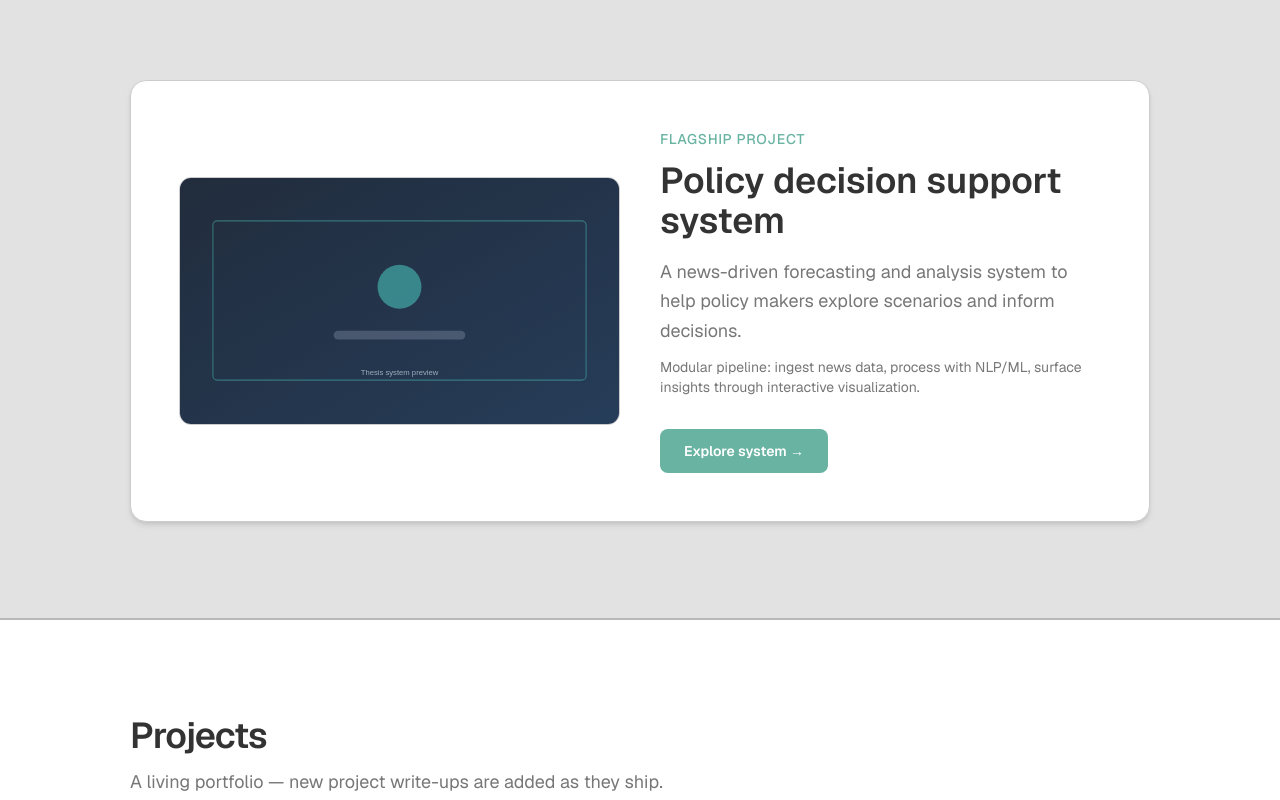
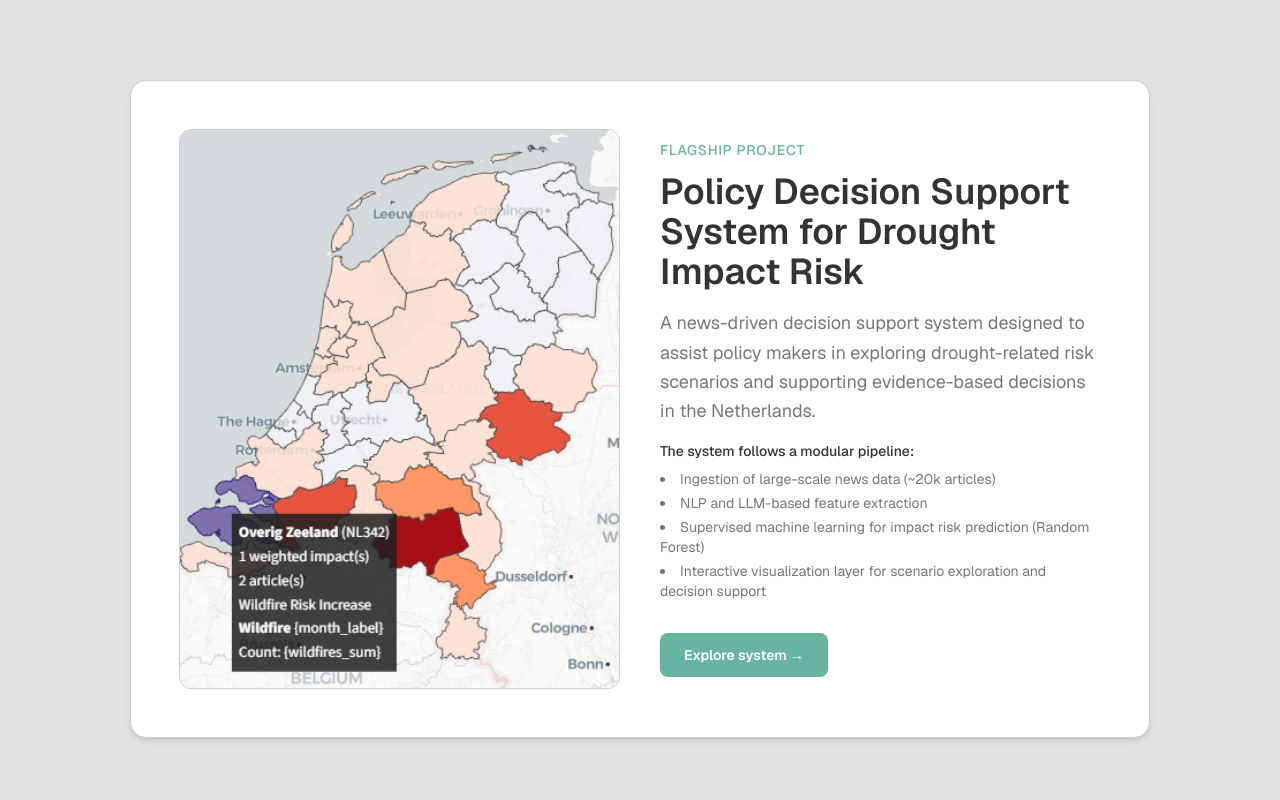
Before and after one commit to vandenHoeven/portfolio, a Next.js app: page / in a window 1280 px wide. Shown: the part 1820-2620 px from the top of the page. Built offline with nearby package versions, Linux system fonts and the light colour scheme.

Commit message:
added pics to projects cards

```diff
--- a/app/thesis/components/Overview.tsx
+++ b/app/thesis/components/Overview.tsx
@@ -13,7 +13,12 @@ export default function Overview() {
 
       <p className="text-lg text-text-muted mb-3">{thesisVision.visionLine}</p>
 
-      <p className="text-base text-text-muted/80">{thesisVision.technicalLine}</p>
+      <p className="text-base font-medium text-text-primary">{thesisVision.pipelineIntro}</p>
+      <ul className="mt-2 list-inside list-disc space-y-1 text-base text-text-muted/80">
+        {thesisVision.pipelineSteps.map((step) => (
+          <li key={step}>{step}</li>
+        ))}
+      </ul>
     </section>
   );
 }
--- a/components/sections/FlagshipSpotlight.tsx
+++ b/components/sections/FlagshipSpotlight.tsx
@@ -9,24 +9,33 @@ export default function FlagshipSpotlight() {
   return (
     <section className="py-24">
       <div className="grid items-center gap-10 rounded-2xl border border-border bg-white p-8 shadow-md md:grid-cols-2 md:p-12">
-        <div className="relative aspect-video overflow-hidden rounded-xl border border-border bg-white">
+        <div className="overflow-hidden rounded-xl border border-border bg-white">
           {flagship?.image && (
             <Image
               src={flagship.image}
               alt={flagship.title}
-              fill
-              className="object-cover opacity-90"
+              width={800}
+              height={1000}
+              className="h-auto w-full"
+              priority
             />
           )}
         </div>
 
         <div>
-          <p className="text-sm font-medium uppercase tracking-wider text-accent">Flagship project</p>
+          <p className="text-sm font-medium uppercase tracking-wider text-accent">
+            {thesisVision.label}
+          </p>
           <h2 className="mt-3 text-3xl font-semibold text-text-primary md:text-4xl">
             {thesisVision.headline}
           </h2>
           <p className="mt-4 text-lg leading-relaxed text-text-muted">{thesisVision.visionLine}</p>
-          <p className="mt-3 text-sm text-text-muted">{thesisVision.technicalLine}</p>
+          <p className="mt-4 text-sm font-medium text-text-primary">{thesisVision.pipelineIntro}</p>
+          <ul className="mt-2 list-inside list-disc space-y-1 text-sm text-text-muted">
+            {thesisVision.pipelineSteps.map((step) => (
+              <li key={step}>{step}</li>
+            ))}
+          </ul>
           <Link
             href="/thesis#demo"
             className="mt-8 inline-flex items-center gap-2 rounded-lg bg-accent px-6 py-3 text-sm font-semibold text-white transition-opacity hover:opacity-90"
--- a/components/ui/ProjectCard.tsx
+++ b/components/ui/ProjectCard.tsx
@@ -9,13 +9,17 @@ type ProjectCardProps = {
 export default function ProjectCard({ project }: ProjectCardProps) {
   const inner = (
     <>
-      <div className="relative mb-4 aspect-video overflow-hidden rounded-lg bg-bg-section">
+      <div
+        className={`relative mb-4 overflow-hidden rounded-lg bg-white ${
+          project.flagship ? "aspect-[4/5]" : "aspect-video"
+        }`}
+      >
         {project.image ? (
           <Image
             src={project.image}
             alt={project.title}
             fill
-            className={`object-cover ${project.comingSoon ? "opacity-60" : "opacity-80"}`}
+            className={`${project.flagship ? "object-contain object-center" : "object-cover"} ${project.comingSoon ? "opacity-60" : "opacity-80"}`}
           />
         ) : (
           <div className="flex h-full items-center justify-center text-sm text-text-muted">
--- a/data/projects.ts
+++ b/data/projects.ts
@@ -27,7 +27,7 @@ export const projects: Project[] = [
     category: "ML Systems",
     flagship: true,
     href: "/thesis",
-    image: "/projects/thesis-placeholder.svg",
+    image: "/projects/drought-impact-demo.png",
   },
   {
     id: "llm-model-project",
--- a/data/thesis/vision.ts
+++ b/data/thesis/vision.ts
@@ -1,8 +1,14 @@
 export const thesisVision = {
-  headline: "Policy decision support system",
+  label: "Flagship Project",
+  headline: "Policy Decision Support System for Drought Impact Risk",
   visionLine:
-    "A news-driven forecasting and analysis system to help policy makers explore scenarios and inform decisions.",
-  technicalLine:
-    "Modular pipeline: ingest news data, process with NLP/ML, surface insights through interactive visualization.",
+    "A news-driven decision support system designed to assist policy makers in exploring drought-related risk scenarios and supporting evidence-based decisions in the Netherlands.",
+  pipelineIntro: "The system follows a modular pipeline:",
+  pipelineSteps: [
+    "Ingestion of large-scale news data (~20k articles)",
+    "NLP and LLM-based feature extraction",
+    "Supervised machine learning for impact risk prediction (Random Forest)",
+    "Interactive visualization layer for scenario exploration and decision support",
+  ],
   status: "In development",
 };
```
Also changed, not shown: public/projects/drought-impact-demo.png (added).
